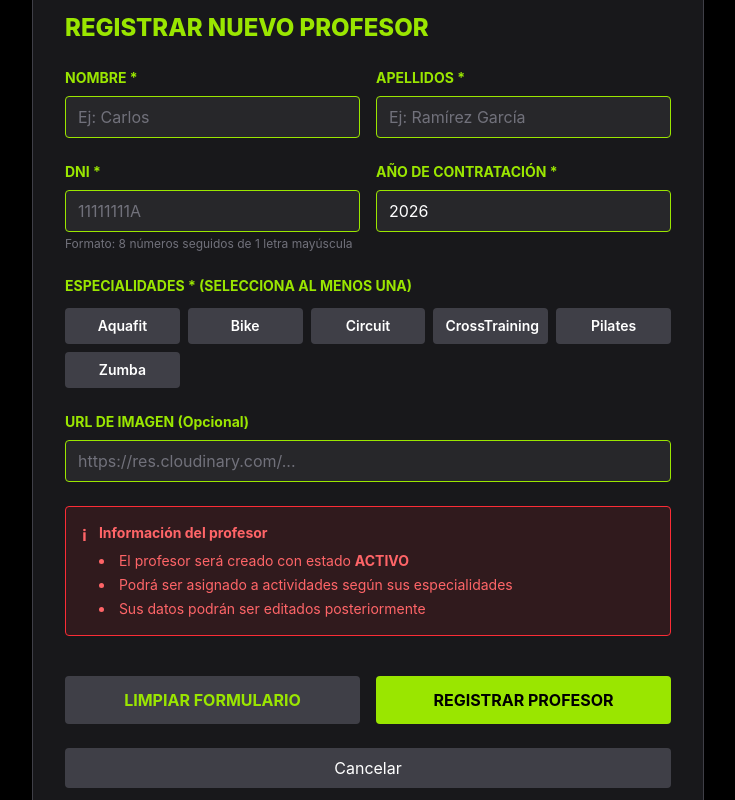
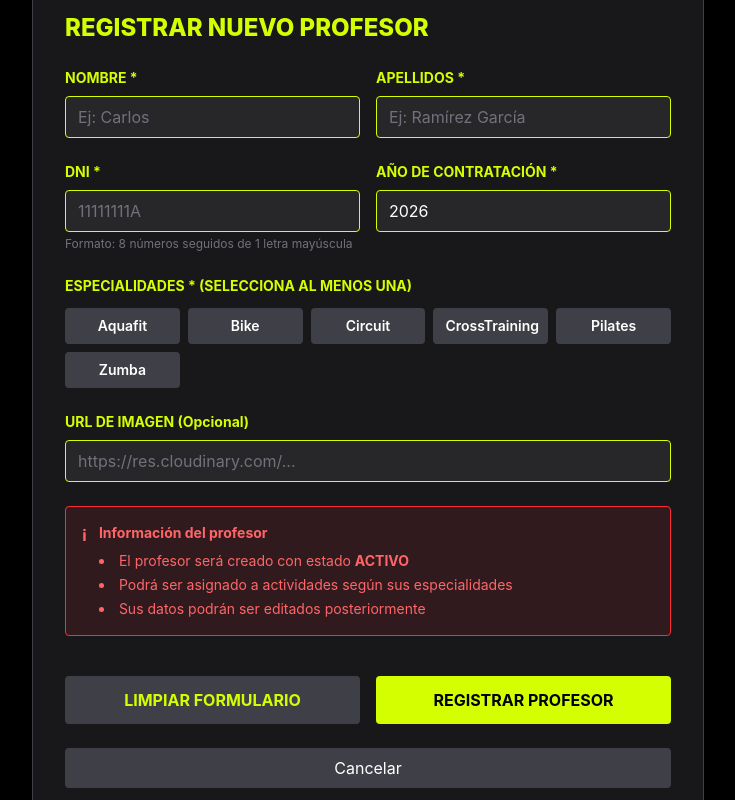
Before and after one commit to Grupo-2-FitControl/FitControl-Frontend, a React (Vite) app: page /teachers in a window 1280 px wide. Both pictures are taken after typing "Sample" into the empty fields and a click on the button "+ NUEVO PROFESOR". Shown: the whole page, without its empty margins (272-1007 px from the left). Built offline with nearby package versions, Linux system fonts and the light colour scheme.

Commit message:
Fix:Lime and orange color change by #D4FF00 and #FF5722

```diff
--- a/src/pages/teachers/Teachers.jsx
+++ b/src/pages/teachers/Teachers.jsx
@@ -116,7 +116,7 @@ const Profesores = () => {
 
                 <button
                     onClick={() => setShowModal(true)}
-                    className="bg-lime-400 text-black px-4 py-2 rounded font-bold hover:bg-lime-500 transition"
+                    className="bg-[#D4FF00] text-black px-4 py-2 rounded font-bold hover:bg-[#D4FF00]/80 transition"
                 >
                     + NUEVO PROFESOR
                 </button>
@@ -129,7 +129,7 @@ const Profesores = () => {
                     value={searchTerm}
                     onChange={(e) => setSearchTerm(e.target.value)}
                     placeholder="Buscar por nombre o especialidad..."
-                    className="w-full bg-zinc-800 border border-zinc-700 rounded px-4 py-3 text-white placeholder-zinc-500 focus:outline-none focus:border-lime-400 transition"
+                    className="w-full bg-zinc-800 border border-zinc-700 rounded px-4 py-3 text-white placeholder-zinc-500 focus:outline-none focus:border-[#D4FF00] transition"
                 />
             </div>
 
@@ -149,7 +149,7 @@ const Profesores = () => {
                             </p>
                             <button
                                 onClick={() => setShowModal(true)}
-                                className="bg-lime-400 text-black px-4 py-2 rounded hover:bg-lime-500 transition"
+                                className="bg-[#D4FF00] text-black px-4 py-2 rounded hover:bg-[#D4FF00]/80 transition"
                             >
                                 Añadir primer profesor
                             </button>
@@ -172,33 +172,33 @@ const Profesores = () => {
             {showModal && (
                 <div className="fixed inset-0 bg-black bg-opacity-70 flex items-center justify-center z-40 overflow-y-auto">
                     <div className="bg-zinc-900 rounded p-8 w-full max-w-2xl border border-zinc-700 my-8">
-                        <h2 className="text-2xl font-extrabold text-lime-400 mb-6 uppercase">Registrar Nuevo Profesor</h2>
+                        <h2 className="text-2xl font-extrabold text-[#D4FF00] mb-6 uppercase">Registrar Nuevo Profesor</h2>
 
                         <form onSubmit={handleSubmit} className="space-y-6">
                             {/* Nombre y Apellidos */}
                             <div className="grid grid-cols-2 gap-4">
                                 <div>
-                                    <label className="block text-lime-400 text-sm font-bold mb-2">
+                                    <label className="block text-[#D4FF00] text-sm font-bold mb-2">
                                         NOMBRE *
                                     </label>
                                     <input
                                         type="text"
                                         value={formData.name}
                                         onChange={(e) => setFormData({ ...formData, name: e.target.value })}
-                                        className="w-full bg-zinc-800 border border-lime-400 rounded px-3 py-2 text-white placeholder-zinc-500 focus:outline-none focus:bg-zinc-700"
+                                        className="w-full bg-zinc-800 border border-[#D4FF00] rounded px-3 py-2 text-white placeholder-zinc-500 focus:outline-none focus:bg-zinc-700"
                                         placeholder="Ej: Carlos"
                                     />
                                 </div>
 
                                 <div>
-                                    <label className="block text-lime-400 text-sm font-bold mb-2">
+                                    <label className="block text-[#D4FF00] text-sm font-bold mb-2">
                                         APELLIDOS *
                                     </label>
                                     <input
                                         type="text"
                                         value={formData.lastName}
                                         onChange={(e) => setFormData({ ...formData, lastName: e.target.value })}
-                                        className="w-full bg-zinc-800 border border-lime-400 rounded px-3 py-2 text-white placeholder-zinc-500 focus:outline-none focus:bg-zinc-700"
+                                        className="w-full bg-zinc-800 border border-[#D4FF00] rounded px-3 py-2 text-white placeholder-zinc-500 focus:outline-none focus:bg-zinc-700"
                                         placeholder="Ej: Ramírez García"
                                     />
                                 </div>
@@ -207,7 +207,7 @@ const Profesores = () => {
                             {/* DNI y Año */}
                             <div className="grid grid-cols-2 gap-4">
                                 <div>
-                                    <label className="block text-lime-400 text-sm font-bold mb-2">
+                                    <label className="block text-[#D4FF00] text-sm font-bold mb-2">
                                         DNI *
                                     </label>
                                     <input
@@ -215,21 +215,21 @@ const Profesores = () => {
                                         value={formData.dni}
                                         onChange={(e) => setFormData({ ...formData, dni: e.target.value.toUpperCase() })}
                                         maxLength={9}
-                                        className="w-full bg-zinc-800 border border-lime-400 rounded px-3 py-2 text-white placeholder-zinc-500 focus:outline-none focus:bg-zinc-700"
+                                        className="w-full bg-zinc-800 border border-[#D4FF00] rounded px-3 py-2 text-white placeholder-zinc-500 focus:outline-none focus:bg-zinc-700"
                                         placeholder="11111111A"
                                     />
                                     <p className="text-zinc-500 text-xs mt-1">Formato: 8 números seguidos de 1 letra mayúscula</p>
                                 </div>
 
                                 <div>
-                                    <label className="block text-lime-400 text-sm font-bold mb-2">
+                                    <label className="block text-[#D4FF00] text-sm font-bold mb-2">
                                         AÑO DE CONTRATACIÓN *
                                     </label>
                                     <input
                                         type="number"
                                         value={formData.year}
                                         onChange={(e) => setFormData({ ...formData, year: parseInt(e.target.value) })}
-                                        className="w-full bg-zinc-800 border border-lime-400 rounded px-3 py-2 text-white placeholder-zinc-500 focus:outline-none focus:bg-zinc-700"
+                                        className="w-full bg-zinc-800 border border-[#D4FF00] rounded px-3 py-2 text-white placeholder-zinc-500 focus:outline-none focus:bg-zinc-700"
                                         min={2000}
                                         max={new Date().getFullYear()}
                                     />
@@ -238,7 +238,7 @@ const Profesores = () => {
 
                             {/* Especialidades */}
                             <div>
-                                <label className="block text-lime-400 text-sm font-bold mb-3">
+                                <label className="block text-[#D4FF00] text-sm font-bold mb-3">
                                     ESPECIALIDADES * (SELECCIONA AL MENOS UNA)
                                 </label>
                                 <div className="grid grid-cols-5 gap-2">
@@ -249,7 +249,7 @@ const Profesores = () => {
                                             onClick={() => toggleSpecialty(specialty)}
                                             className={`px-3 py-2 rounded font-semibold text-sm transition ${
                                                 formData.specialties.includes(specialty)
-                                                    ? 'bg-lime-400 text-black'
+                                                    ? 'bg-[#D4FF00] text-black'
                                                     : 'bg-zinc-700 text-white hover:bg-zinc-600'
                                             }`}
                                         >
@@ -261,14 +261,14 @@ const Profesores = () => {
 
                             {/* URL Imagen */}
                             <div>
-                                <label className="block text-lime-400 text-sm font-bold mb-2">
+                                <label className="block text-[#D4FF00] text-sm font-bold mb-2">
                                     URL DE IMAGEN (Opcional)
                                 </label>
                                 <input
                                     type="url"
                                     value={formData.imageUrl}
                                     onChange={(e) => setFormData({ ...formData, imageUrl: e.target.value })}
-                                    className="w-full bg-zinc-800 border border-lime-400 rounded px-3 py-2 text-white placeholder-zinc-500 focus:outline-none focus:bg-zinc-700"
+                                    className="w-full bg-zinc-800 border border-[#D4FF00] rounded px-3 py-2 text-white placeholder-zinc-500 focus:outline-none focus:bg-zinc-700"
                                     placeholder="https://res.cloudinary.com/..."
                                 />
                             </div>
@@ -293,13 +293,13 @@ const Profesores = () => {
                                 <button
                                     type="button"
                                     onClick={resetForm}
-                                    className="bg-zinc-700 text-lime-400 px-4 py-3 rounded font-bold hover:bg-zinc-600 transition uppercase"
+                                    className="bg-zinc-700 text-[#D4FF00] px-4 py-3 rounded font-bold hover:bg-zinc-600 transition uppercase"
                                 >
                                     Limpiar Formulario
                                 </button>
                                 <button
                                     type="submit"
-                                    className="bg-lime-400 text-black px-4 py-3 rounded font-bold hover:bg-lime-500 transition uppercase"
+                                    className="bg-[#D4FF00] text-black px-4 py-3 rounded font-bold hover:bg-[#C1E500] transition uppercase"
                                 >
                                     Registrar Profesor
                                 </button>
```
